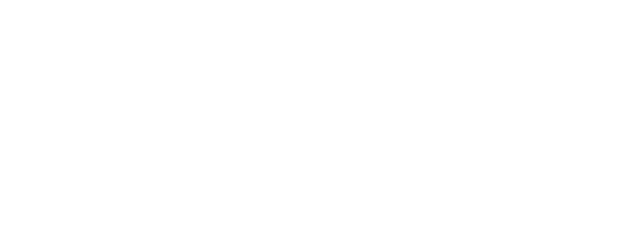
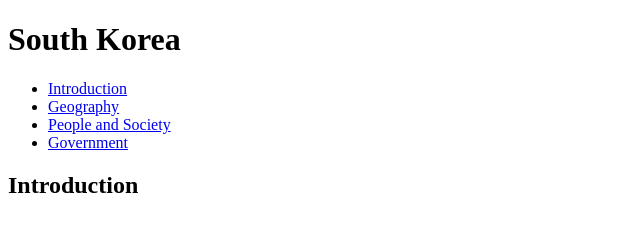
Before and after one commit to lml235/lml235.github.io, a plain HTML site: page south-korea.html in a window 1280 px wide. Shown: the whole page, without its empty margins (0-640 px from the left). Drawn offline with Linux system fonts and the light colour scheme.

Commit message:
Update south-korea.html

```diff
--- a/south-korea.html
+++ b/south-korea.html
@@ -5,21 +5,31 @@
         <title>South Korea</title>
     </head>
 
+    <body>
+        <header>
+            <h1>South Korea</h1>
+        </header>
+
+        <nav>
+            <ul>
+                <li><a href="Introduction">Introduction</a></li>
+                <li><a href="Geography">Geography</a></li>
+                <li><a href="People">People and Society</a></li>
+                <li><a href="Government">Government</a></li>
+            </ul>
+        </nav>
+
+        <main>
+            <article id="Introduction">
+                <h2>Introduction</h2>
+            </article>
+
+
+        </main>
 
 
 
-
-
-
-
-
-
-
-
-
-
-
-
+    </body>
 
 
 
```
